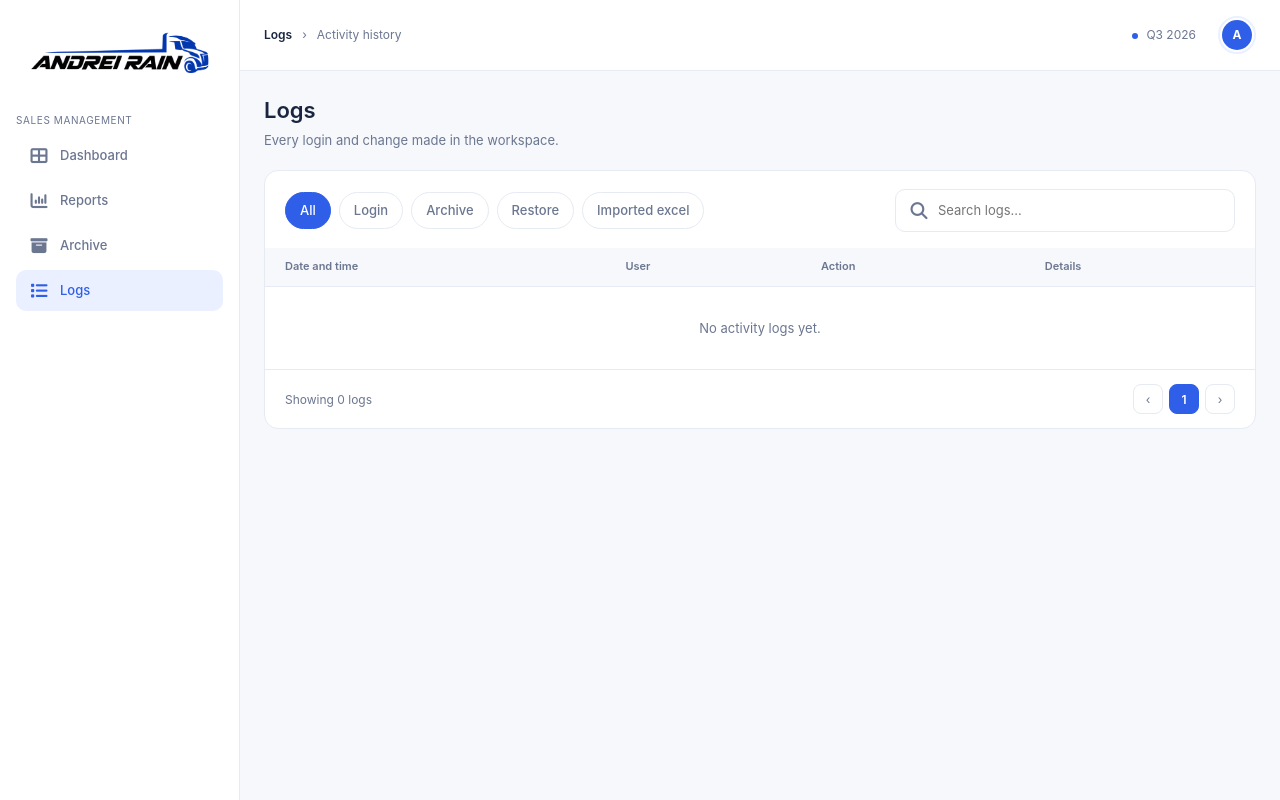
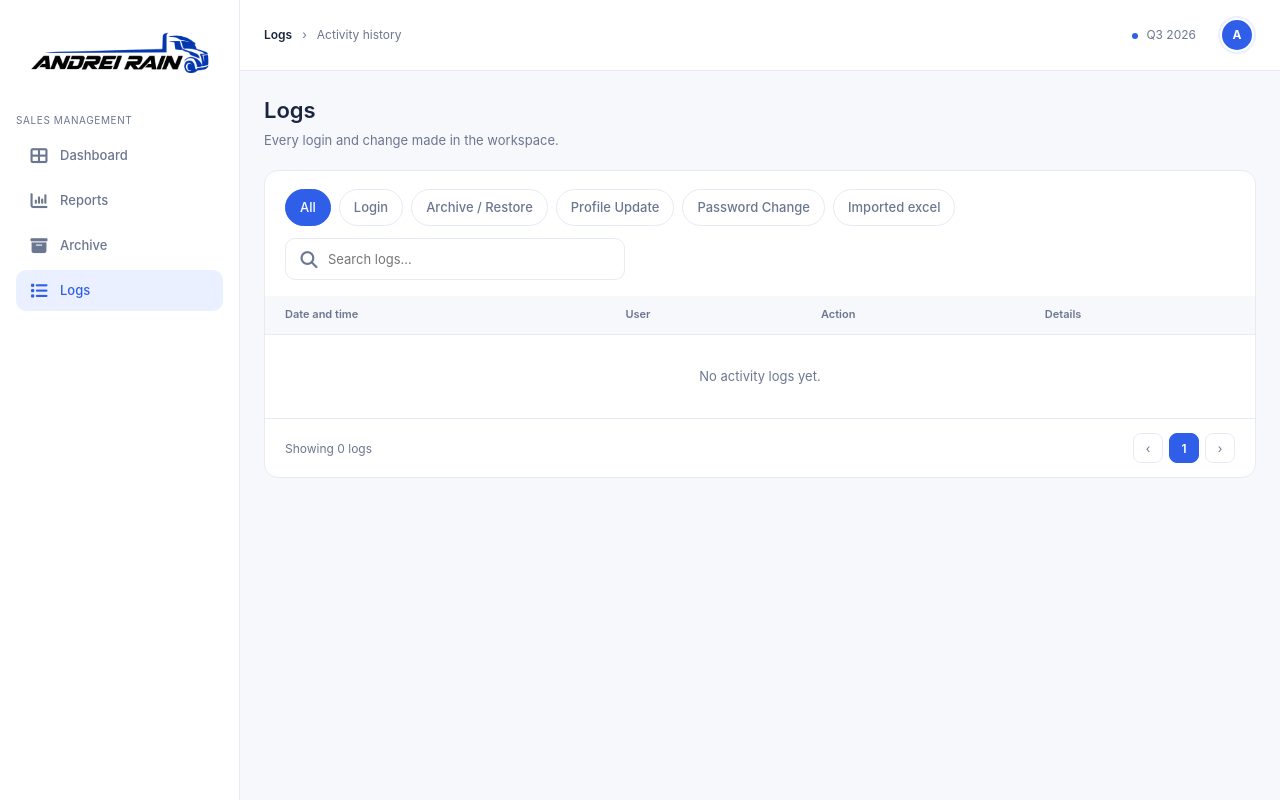
Before and after one commit to Kuro-Rei/F-AR-System, a Flask app: page /logs in a window 1280 px wide. Run offline with Flask 3, Linux system fonts and the light colour scheme; a user stored in the database is signed in; data comes from the database, SQL or seed files in the repository; data that the repository does not hold is empty; some web fonts are replaced.

Commit message:
Update activity logs filters

```diff
--- a/website/static/js/logs.js
+++ b/website/static/js/logs.js
@@ -10,7 +10,9 @@ const tagColors = {
     'Login': 'blue',
     'Archive': 'red',
     'Restore': 'green',
-    'Imported excel': 'violet'
+    'Imported excel': 'violet',
+    'Profile Update': 'violet',
+    'Password Change': 'blue'
 };
 
 const actionLabels = {
@@ -20,7 +22,13 @@ const actionLabels = {
     'DELETE': 'Archive',
     'RESTORE': 'Restore',
     'IMPORT': 'Imported excel',
-    'IMPORTED EXCEL': 'Imported excel'
+    'IMPORTED EXCEL': 'Imported excel',
+    'PROFILE UPDATE': 'Profile Update',
+    'PROFILE_UPDATE': 'Profile Update',
+    'PASSWORD_CHANGE': 'Password Change',
+    'PASSWORD CHANGE': 'Password Change',
+    'PASSWORD RESET': 'Password Change',
+    'RESET PASSWORD': 'Password Change'
 };
 
 let filter = 'all';
@@ -98,7 +106,10 @@ function render() {
 
     const matches = all.filter(row => {
         const action = row.querySelector('.tag').textContent.toLowerCase();
-        const okFilter = filter === 'all' || action === filter;
+        const okFilter = filter === 'all' ||
+            (filter === 'archive-restore'
+                ? action === 'archive' || action === 'restore'
+                : action === filter);
         const okSearch = row.textContent.toLowerCase().includes(query);
         return okFilter && okSearch;
     });
--- a/website/templates/logs.html
+++ b/website/templates/logs.html
@@ -23,10 +23,12 @@
         All</button
       ><button class="chip" type="button" data-filter="login">
         Login</button
-      ><button class="chip" type="button" data-filter="archive">
-        Archive</button
-      ><button class="chip" type="button" data-filter="restore">
-        Restore</button
+      ><button class="chip" type="button" data-filter="archive-restore">
+        Archive / Restore</button
+      ><button class="chip" type="button" data-filter="profile update">
+        Profile Update</button
+      ><button class="chip" type="button" data-filter="password change">
+        Password Change</button
       ><button
         class="chip"
         type="button"
```
